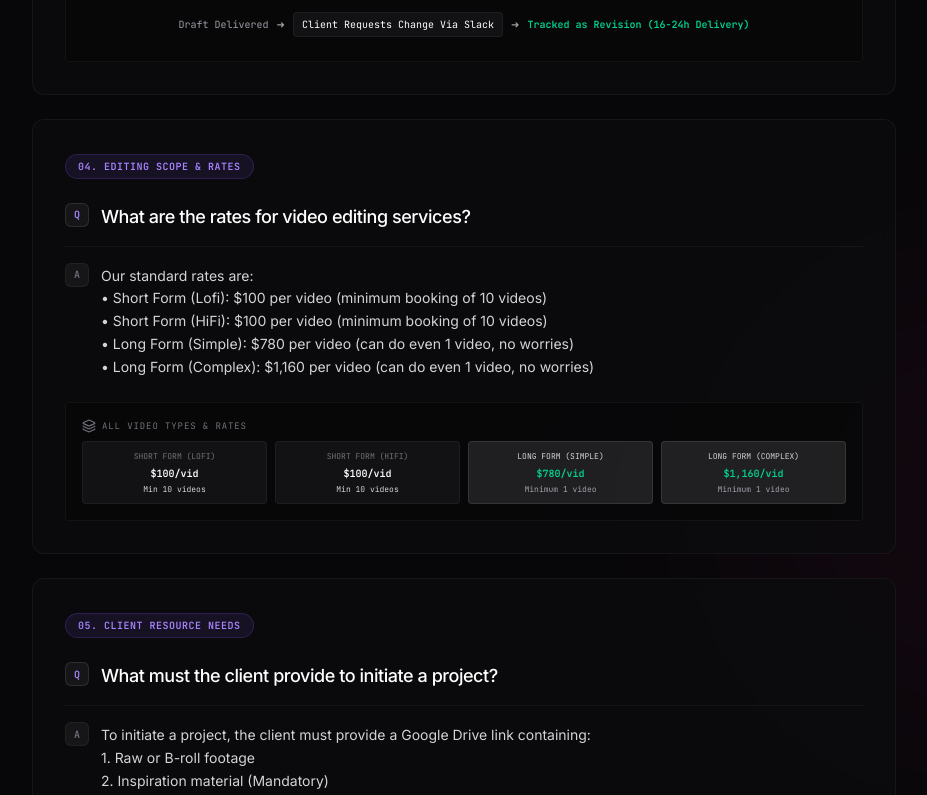
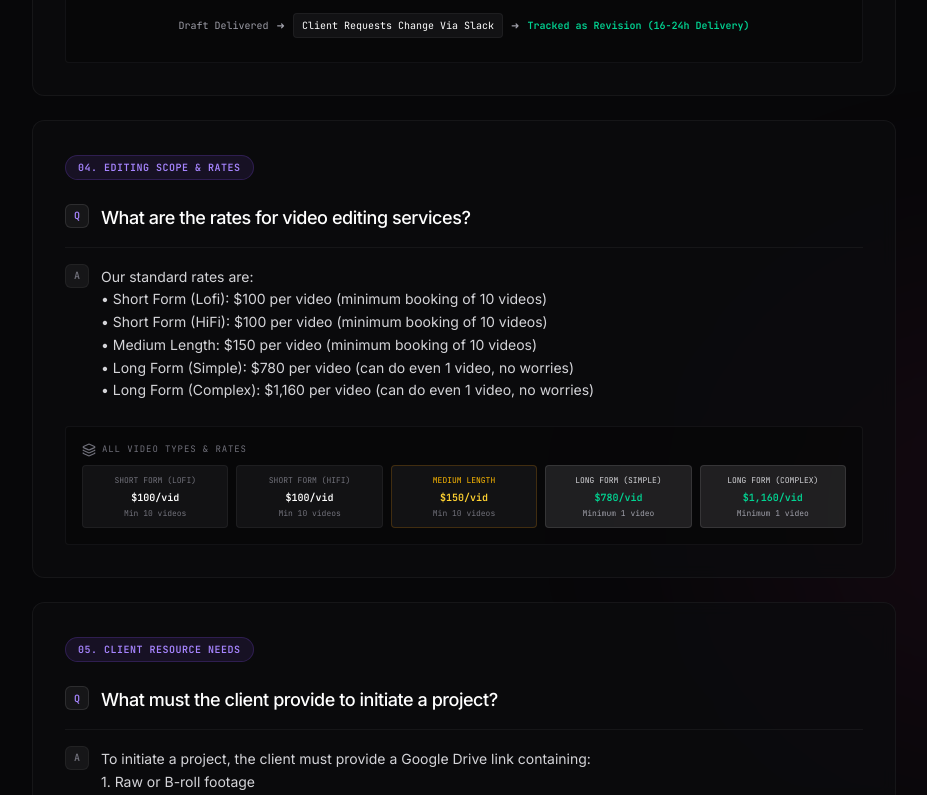
Before and after one commit to AmmarCFO/Video-Editing-Offer, a React (Vite) app: page / in a window 1280 px wide. Shown: the part 2000-2795 px from the top of the page, without its empty margins (176-1103 px from the left). Built offline with nearby package versions, Linux system fonts and the light colour scheme; a web font is replaced by a local one.

Commit message:
feat: update pricing and minimum booking terms
Clarify the 10-video minimum booking requirement for medium-length videos and update the pricing reference display to include all tiers.

```diff
--- a/src/App.tsx
+++ b/src/App.tsx
@@ -193,7 +193,7 @@ export default function App() {
               </div>
             </div>
             <p className="text-xs text-zinc-400 font-sans mt-3 leading-relaxed">
-              Standard rate for videos ranging from <span className="text-amber-300 font-semibold font-mono">90s to 10 mins</span> length.
+              Minimum booking is <span className="text-amber-300 font-semibold font-mono">10 videos</span>. Standard rate for videos ranging from <span className="text-amber-300 font-semibold font-mono">90s to 10 mins</span> length.
             </p>
           </div>
 
@@ -359,16 +359,21 @@ export default function App() {
                       <Layers className="h-3.5 w-3.5" />
                       All Video Types & Rates
                     </div>
-                    <div className="grid grid-cols-2 sm:grid-cols-4 gap-2 text-center font-mono text-[10px]">
+                    <div className="grid grid-cols-2 sm:grid-cols-5 gap-2 text-center font-mono text-[10px]">
                       <div className="bg-white/5 p-2 rounded border border-white/5">
                         <span className="text-zinc-500 block uppercase text-[8px]">Short Form (Lofi)</span>
                         <strong className="text-white block mt-1">$100/vid</strong>
-                        <span className="text-zinc-550 block text-[8px] mt-0.5">Min 10 videos</span>
+                        <span className="text-zinc-500 block text-[8px] mt-0.5">Min 10 videos</span>
                       </div>
                       <div className="bg-white/5 p-2 rounded border border-white/5">
                         <span className="text-zinc-500 block uppercase text-[8px]">Short Form (HiFi)</span>
                         <strong className="text-white block mt-1">$100/vid</strong>
-                        <span className="text-zinc-550 block text-[8px] mt-0.5">Min 10 videos</span>
+                        <span className="text-zinc-500 block text-[8px] mt-0.5">Min 10 videos</span>
+                      </div>
+                      <div className="bg-white/5 p-2 rounded border border-amber-500/20">
+                        <span className="text-amber-400 block uppercase text-[8px]">Medium Length</span>
+                        <strong className="text-amber-300 block mt-1">$150/vid</strong>
+                        <span className="text-zinc-500 block text-[8px] mt-0.5">Min 10 videos</span>
                       </div>
                       <div className="bg-white/10 p-2 rounded border border-white/10">
                         <span className="text-zinc-300 block uppercase text-[8px]">Long Form (Simple)</span>
@@ -419,6 +424,7 @@ export default function App() {
                       <div className="bg-white/5 p-3 rounded border border-white/5">
                         <span className="text-zinc-400 block uppercase text-[8px]">Short-Form range</span>
                         <strong className="text-white text-sm block mt-1">60s – 90s</strong>
+                        <span className="text-zinc-400 block text-[9px] mt-0.5">$100 / video</span>
                       </div>
                       <div className="bg-white/10 p-3 rounded border border-white/10">
                         <span className="text-zinc-300 block uppercase text-[8px]">Medium-length range</span>
@@ -428,6 +434,7 @@ export default function App() {
                       <div className="bg-white/5 p-3 rounded border border-white/5">
                         <span className="text-zinc-400 block uppercase text-[8px]">Long-Form range</span>
                         <strong className="text-white text-sm block mt-1">10 mins to 1 hour +</strong>
+                        <span className="text-zinc-400 block text-[9px] mt-0.5">Simple: $780 / Advanced: $1,160</span>
                       </div>
                     </div>
                   </div>
--- a/src/data.ts
+++ b/src/data.ts
@@ -32,7 +32,7 @@ export const faqItems: FAQItem[] = [
     id: "rates-and-scope",
     label: "04. Editing Scope & Rates",
     question: "What are the rates for video editing services?",
-    answer: "Our standard rates are:\n• Short Form (Lofi): $100 per video (minimum booking of 10 videos)\n• Short Form (HiFi): $100 per video (minimum booking of 10 videos)\n• Long Form (Simple): $780 per video (can do even 1 video, no worries)\n• Long Form (Complex): $1,160 per video (can do even 1 video, no worries)",
+    answer: "Our standard rates are:\n• Short Form (Lofi): $100 per video (minimum booking of 10 videos)\n• Short Form (HiFi): $100 per video (minimum booking of 10 videos)\n• Medium Length: $150 per video (minimum booking of 10 videos)\n• Long Form (Simple): $780 per video (can do even 1 video, no worries)\n• Long Form (Complex): $1,160 per video (can do even 1 video, no worries)",
     category: "pricing"
   },
   {
@@ -46,7 +46,7 @@ export const faqItems: FAQItem[] = [
     id: "video-length-def",
     label: "06. Video Length",
     question: "How do you define video length?",
-    answer: "We define video lengths as follows:\n• Short-form: between 60 to 90 seconds\n• Medium-length: 90 seconds to 10 minutes ($150 per video)\n• Long-form: 10 minutes to 1 hour +",
+    answer: "We define video lengths as follows:\n• Short-form: between 60 to 90 seconds ($100 per video)\n• Medium-length: 90 seconds to 10 minutes ($150 per video)\n• Long-form: 10 minutes to 1 hour + (Simple edits: $780 / Advanced edits: $1,160)",
     category: "limits"
   },
   {
```
